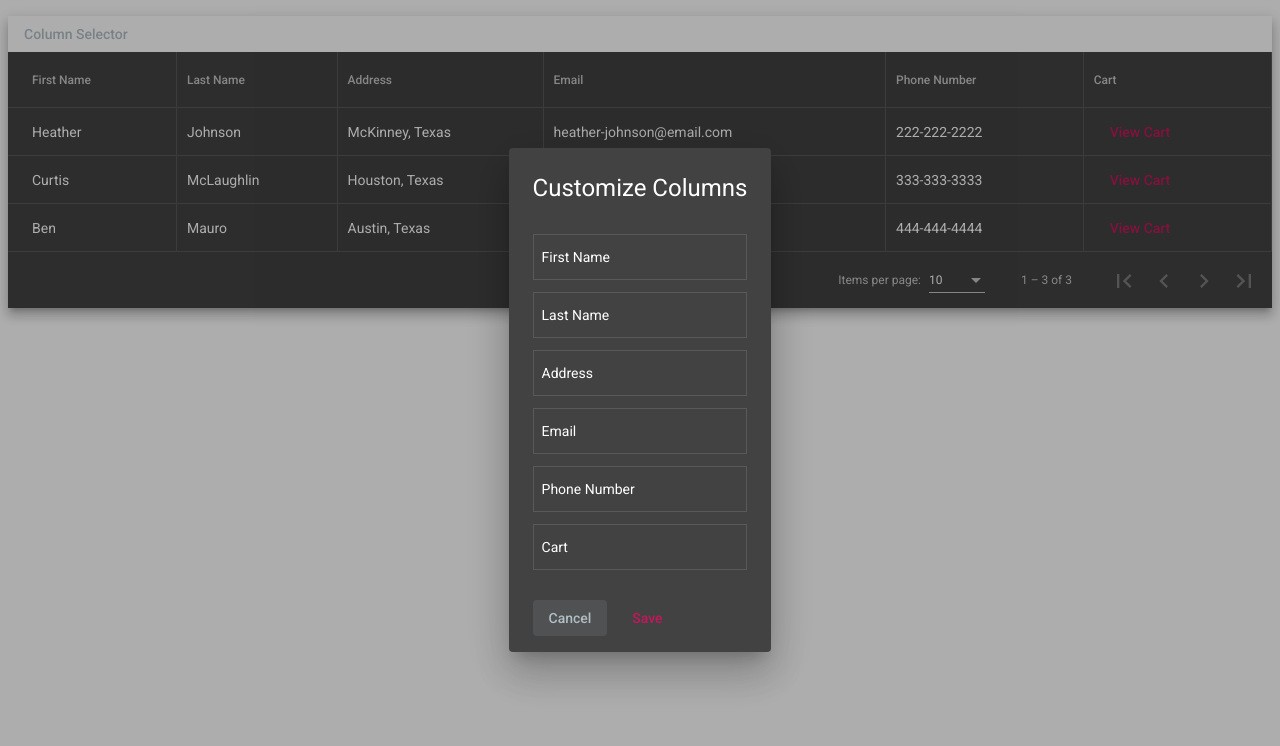
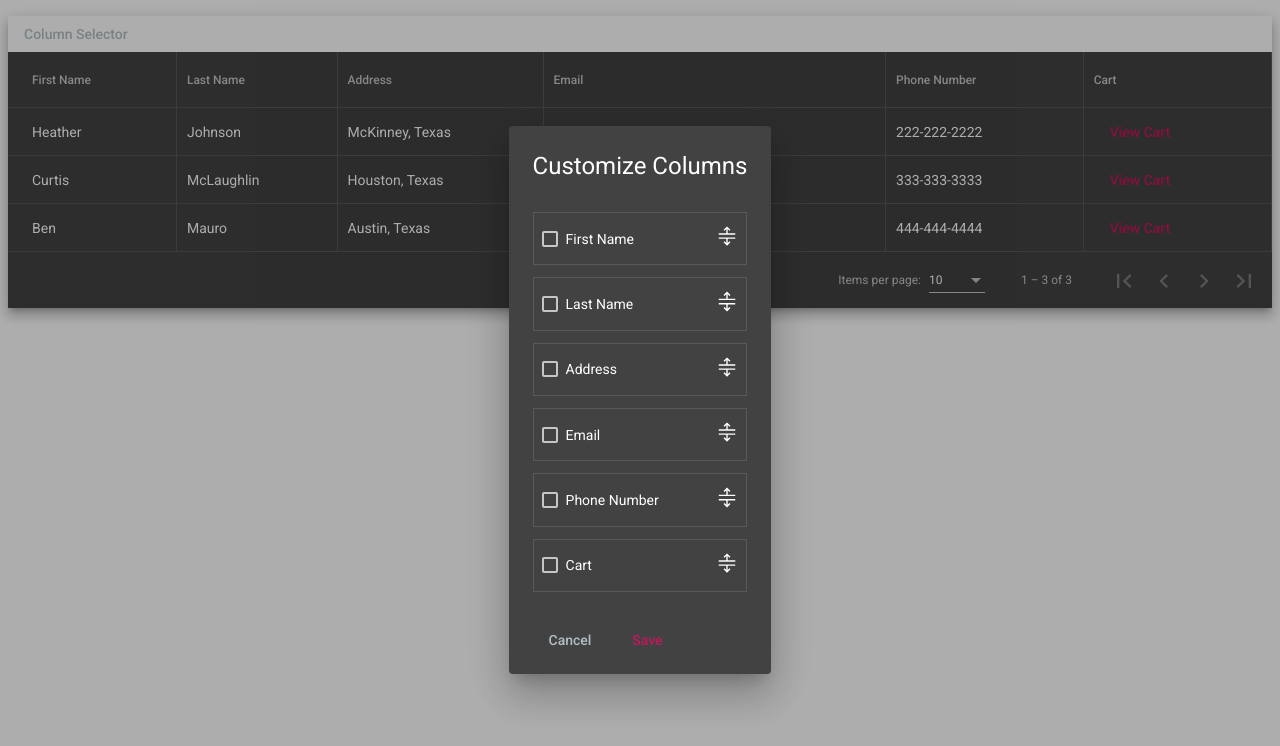
Before and after one commit to cmclaughlin24/angular-material-table, an Angular app: page / in a window 1280 px wide. Both pictures are taken after a click on the button "Column Selector". Shown: the top 746 px of the page. Built offline with nearby package versions, Linux system fonts and the light colour scheme.

Commit message:
Column Customerizer

```diff
--- a/src/app/components/material-column-selector/material-column-selector.component.html
+++ b/src/app/components/material-column-selector/material-column-selector.component.html
@@ -8,7 +8,10 @@
   >
     <ng-container *ngFor="let column of avaliableColumns">
       <li cdkDrag cdkDragLockAxis="y" class="material-column-selection-item">
-        {{ column.label }}
+        <mat-checkbox>{{ column.label }}</mat-checkbox>
+        <div class="material-column-selection-icon" cdkDragHandle>
+          <img src="/assets/icons/drag-vertical.svg" alt="Drag Icon"/>
+        </div>
       </li>
     </ng-container>
   </ul>
--- a/src/app/components/material-column-selector/material-column-selector.component.scss
+++ b/src/app/components/material-column-selector/material-column-selector.component.scss
@@ -1,13 +1,47 @@
 .material-column-selection-list {
   list-style: none;
   padding: 0;
+  width: 100%;
 }
 
 .material-column-selection-item {
   border: 1px solid rgba(255, 255, 255, 0.12);
   padding: 0.75rem 0.5rem;
+  display: flex;
+  justify-content: space-between;
+  align-items: center;
+  color: white;
 
   &:not(:last-child) {
     margin-bottom: 0.75rem;
   }
 }
+
+.material-column-selection-icon {
+  filter: brightness(0) invert(1);
+  width: 1.4rem;
+
+  &:hover {
+    cursor: pointer;
+  }
+}
+
+.cdk-drag-preview {
+  box-sizing: border-box;
+  border-radius: 4px;
+  box-shadow: 0 5px 5px -3px rgba(0, 0, 0, 0.2),
+              0 8px 10px 1px rgba(0, 0, 0, 0.14),
+              0 3px 14px 2px rgba(0, 0, 0, 0.12);
+}
+
+.cdk-drag-placeholder {
+  opacity: 0;
+}
+
+.cdk-drag-animating {
+  transition: transform 250ms cubic-bezier(0, 0, 0.2, 1);
+}
+
+.material-column-selection-list.cdk-drop-list-dragging .material-column-selection-item:not(.cdk-drag-placeholder) {
+  transition: transform 250ms cubic-bezier(0, 0, 0.2, 1);
+}
--- a/src/app/components/material-table/material-table.component.scss
+++ b/src/app/components/material-table/material-table.component.scss
@@ -45,3 +45,23 @@
     }
   }
 }
+
+.cdk-drag-preview {
+  box-sizing: border-box;
+  border-radius: 4px;
+  box-shadow: 0 5px 5px -3px rgba(0, 0, 0, 0.2),
+              0 8px 10px 1px rgba(0, 0, 0, 0.14),
+              0 3px 14px 2px rgba(0, 0, 0, 0.12);
+}
+
+.cdk-drag-placeholder {
+  opacity: 0;
+}
+
+.cdk-drag-animating {
+  transition: transform 250ms cubic-bezier(0, 0, 0.2, 1);
+}
+
+.mat-table.cdk-drop-list-dragging .mat-header-cell:not(.cdk-drag-placeholder) {
+  transition: transform 250ms cubic-bezier(0, 0, 0.2, 1);
+}
```
Also changed, not shown: src/app/app.module.ts (+5 -3 lines), src/assets/icons/drag-vertical.svg (added).
